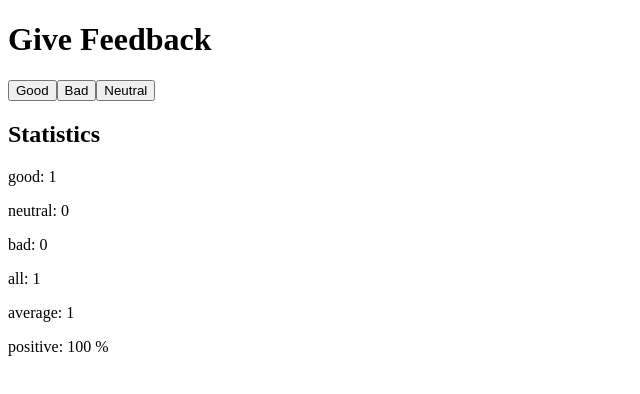
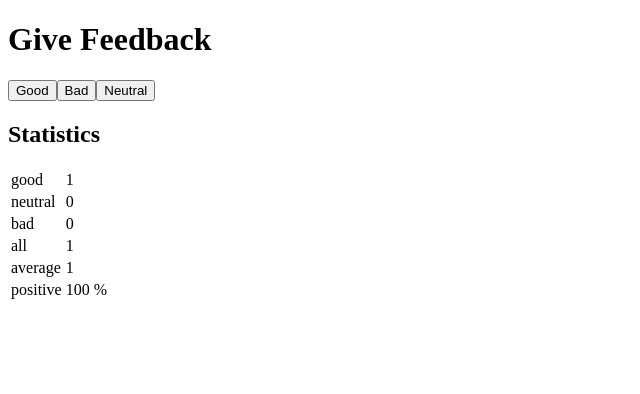
Before and after one commit to OR-5Z/fullstackopen, a React (Vite) app in the folder part1/unicafe/: page / in a window 1280 px wide. Both pictures are taken after a click on the button "Good". Shown: the top 394 px of the page, without its empty margins (0-640 px from the left). Built offline with nearby package versions, Linux system fonts and the light colour scheme.

Commit message:
Exercise 1.11

```diff
--- a/part1/unicafe/src/App.jsx
+++ b/part1/unicafe/src/App.jsx
@@ -1,6 +1,13 @@
 import { useState } from 'react'
 
-const StatisticLine = ({name, value, unit=""}) => <p>{name}: {value} {unit}</p>
+const StatisticLine = ({name, value, unit=""}) =>
+    <tr>
+      <td>
+        {name}
+      </td>
+      <td>{value} {unit}</td>
+    </tr>
+
 
 const Button = ({onClick, text}) => <button onClick={onClick}>{text}</button>
 
@@ -14,12 +21,16 @@ const Statistics = (props) => {
   }
   return (
     <div>
+      <table>
+        <tbody>
           <StatisticLine name={'good'} value={props.good} />
           <StatisticLine name={'neutral'} value={props.neutral} />
           <StatisticLine name={'bad'} value={props.bad} />
           <StatisticLine name={'all'} value={props.all} />
           <StatisticLine name={'average'} value={props.average} />
           <StatisticLine name={'positive'} value={props.positive} unit='%'/>
+        </tbody>
+      </table>
     </div>
   )
 
```
Lines whose indentation alone changed are shown as unchanged.
